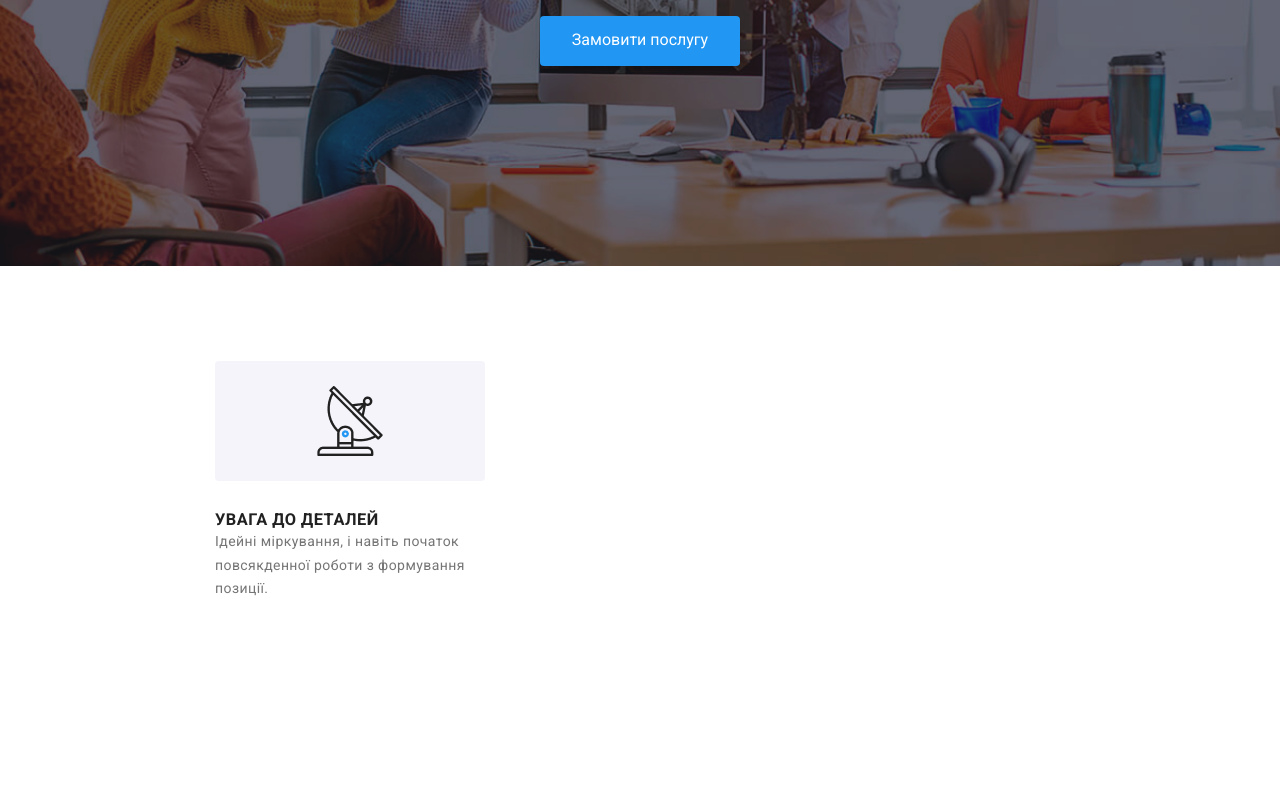
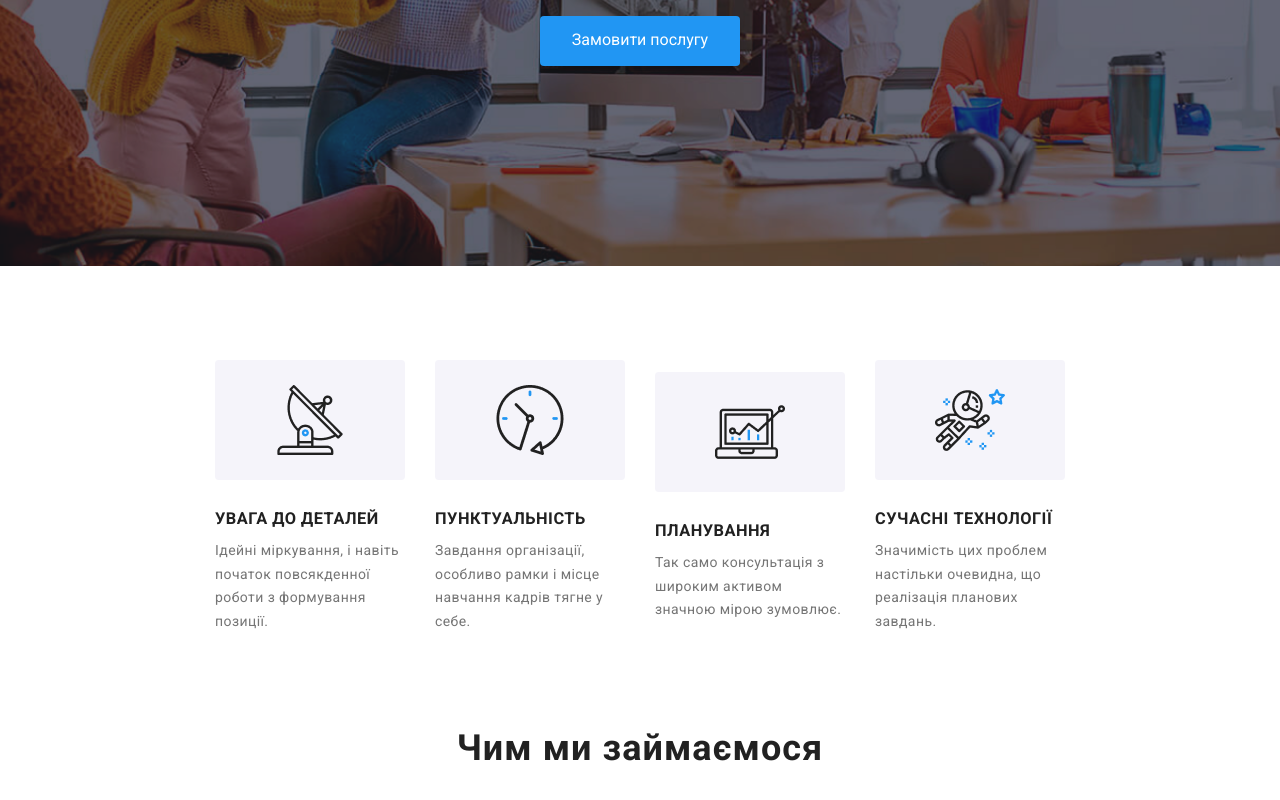
Before and after one commit to rudiukhanna/webStudio, a plain HTML site: page index.html in a window 1280 px wide. Shown: the part 408-1208 px from the top of the page. Before the commit the page ends 1104 px from the top, so only its background shows below. Drawn offline with Linux system fonts and the light colour scheme.

Commit message:
section Whatwedo was added

```diff
--- a/index.html
+++ b/index.html
@@ -60,7 +60,9 @@
         <section class="features">
             <div class="container">
                 <h2 class="visually-hidden">Особливості</h2>
+
                 <div class="features-card-wrapper">
+
                     <div class="features-card">
                         <div class="features-card_img features-antenna"></div>
                         <div class="features-card_content">
@@ -68,8 +70,40 @@
                             <p>Ідейні міркування, і навіть початок повсякденної роботи з формування позиції.</p>
                         </div>
                     </div>
+
+                    <div class="features-card">
+                        <div class="features-card_img features-clock"></div>
+                        <div class="features-card_content">
+                            <h3>Пунктуальність</h3>
+                            <p>Завдання організації, особливо рамки і місце навчання кадрів тягне у себе.</p>
+                        </div>
+                    </div>
+
+                    <div class="features-card">
+                        <div class="features-card_img features-diagram"></div>
+                        <div class="features-card_content">
+                            <h3>Планування</h3>
+                            <p>Так само консультація з широким активом значною мірою зумовлює.</p>
+                        </div>
+                    </div>
+
+                    <div class="features-card">
+                        <div class="features-card_img features-astronaut"></div>
+                        <div class="features-card_content">
+                            <h3>Сучасні технології</h3>
+                            <p>Значимість цих проблем настільки очевидна, що реалізація планових завдань.</p>
+                        </div>
+                    </div>
+
                 </div>
             </div>
+        </section>
+
+        <!-- Whatwedo -->
+        <section class="whatwedo">
+          <div class="container">
+            <h2>Чим ми займаємося</h2>
+         </div>
         </section>
     </main>
 </body>
--- a/styles/_mixin.scss
+++ b/styles/_mixin.scss
@@ -10,3 +10,8 @@
 @mixin letterSpacing() {
     letter-spacing: 0.02em;
 }
+
+@mixin spaceTitle() {
+    margin-top: 94px;
+    margin-bottom: 50px;
+}
--- a/styles/styles.scss
+++ b/styles/styles.scss
@@ -16,6 +16,18 @@ li {
     list-style-type: none;
 }
 
+h2 {
+    margin: 0;
+    font: {
+        weight: var(--bold);
+        size: var(--xl);
+    }
+    line-height: 1.16;
+    text-align: center;
+    letter-spacing: 0.03em;
+    @include spaceTitle();
+}
+
 body {
     font: {
         family: 'Roboto', sans-serif;
@@ -23,6 +35,7 @@ body {
         weight: var(--normal);
         size: var(--xs);
     }
+    color: var(--primary-text-color);
     @include maxBlockWidth();
 }
 
@@ -177,13 +190,18 @@ body {
 }
 
 .features {
-    padding: 95px 0;
+    padding-top: 94px;
+
+    .features-card-wrapper {
+        display: flex;
+        gap: 30px;
+        align-items: center;
 
     .features-card {
         width: 270px;
 
         &_img {
-            width: 270px;
+            max-width: 270px;
             height: 120px;
             border-radius: var(--border-radius-4);
         }
@@ -208,7 +226,6 @@ body {
                 var(--bcg-color);
             }
 
-
         &_content {
 
         & > h3 {
@@ -220,18 +237,16 @@ body {
             line-height: 1.14;
             letter-spacing: 0.03em;
             text-transform: uppercase;
-            color: var(--primary-text-color);
         }
 
         & > p {
             margin: 0;
+            margin-top: 10px;
             line-height: 1.7;
             letter-spacing: 0.03em;
             color: var(--fourth-text-color);
         }
         }
     }
-
-
-
+ }
 }
```
Also changed, not shown: styles/styles.css, 1 other file.
